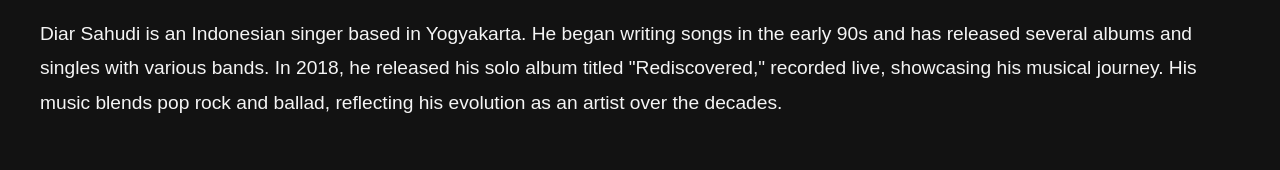
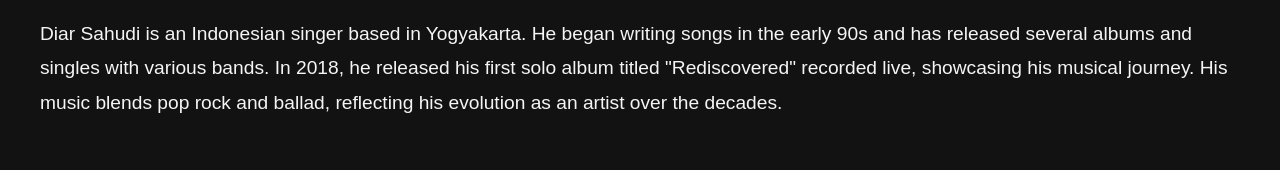
Before and after one commit to diarsahudi/diarsahudi.github.io, a plain HTML site: page index.html in a window 1280 px wide. Shown: the part 956-1126 px from the top of the page. Drawn offline with Linux system fonts and the light colour scheme.

Commit message:
Update index.html

```diff
--- a/index.html
+++ b/index.html
@@ -239,7 +239,7 @@
     <div class="content">
         <div id="about" class="tab-content active">
             <h2>About Diar Sahudi</h2>
-            <p>Diar Sahudi is an Indonesian singer based in Yogyakarta. He began writing songs in the early 90s and has released several albums and singles with various bands. In 2018, he released his solo album titled "Rediscovered," recorded live, showcasing his musical journey. His music blends pop rock and ballad, reflecting his evolution as an artist over the decades.</p>
+            <p>Diar Sahudi is an Indonesian singer based in Yogyakarta. He began writing songs in the early 90s and has released several albums and singles with various bands. In 2018, he released his first solo album titled "Rediscovered" recorded live, showcasing his musical journey. His music blends pop rock and ballad, reflecting his evolution as an artist over the decades.</p>
         </div>
 
         <div id="discography" class="tab-content">
```
